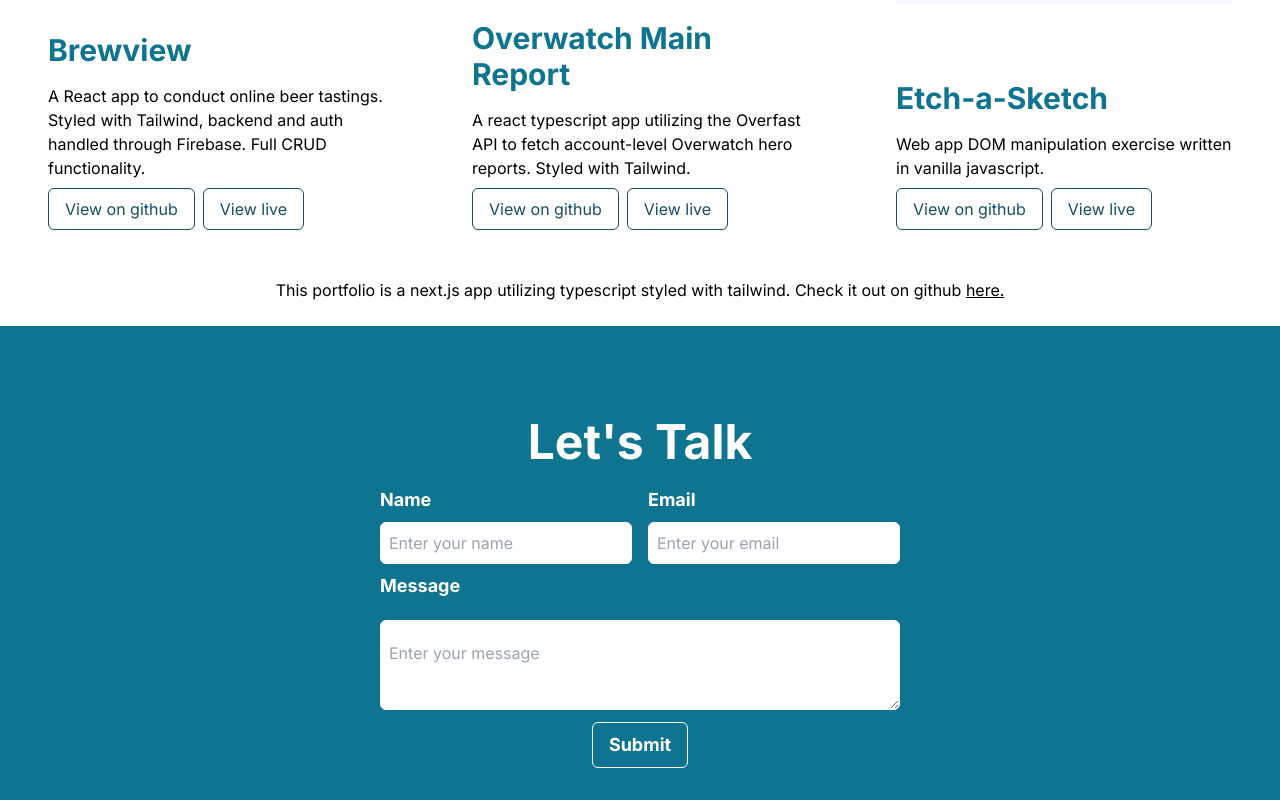
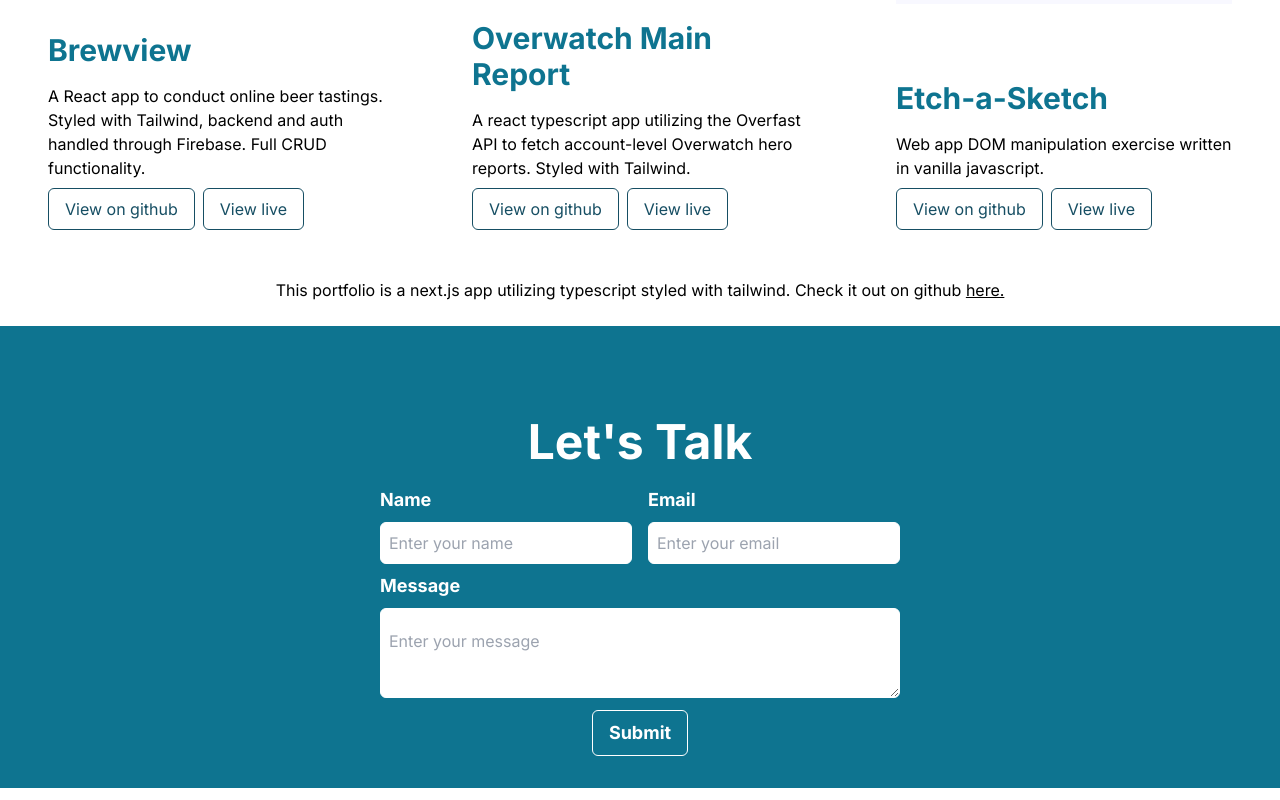
Before and after one commit to Alienatedlabor/react-portfolio, a Next.js app: page / in a window 1280 px wide. Shown: the part 1558-2358 px from the top of the page. Built offline with nearby package versions, Linux system fonts and the light colour scheme.

Commit message:
margin change

```diff
--- a/components/ContactMe.tsx
+++ b/components/ContactMe.tsx
@@ -104,7 +104,7 @@
           <textarea
             placeholder="Enter your message"
             required
-            className="border-white border px-2 dark:text-black flex py-5 my-3 rounded-md bg-[rgba(255, 255, 255, 0.12)]"
+            className="border-white border px-2 dark:text-black flex py-5 mb-3 rounded-md bg-[rgba(255, 255, 255, 0.12)]"
             name="message"
           />
         </div>
```
